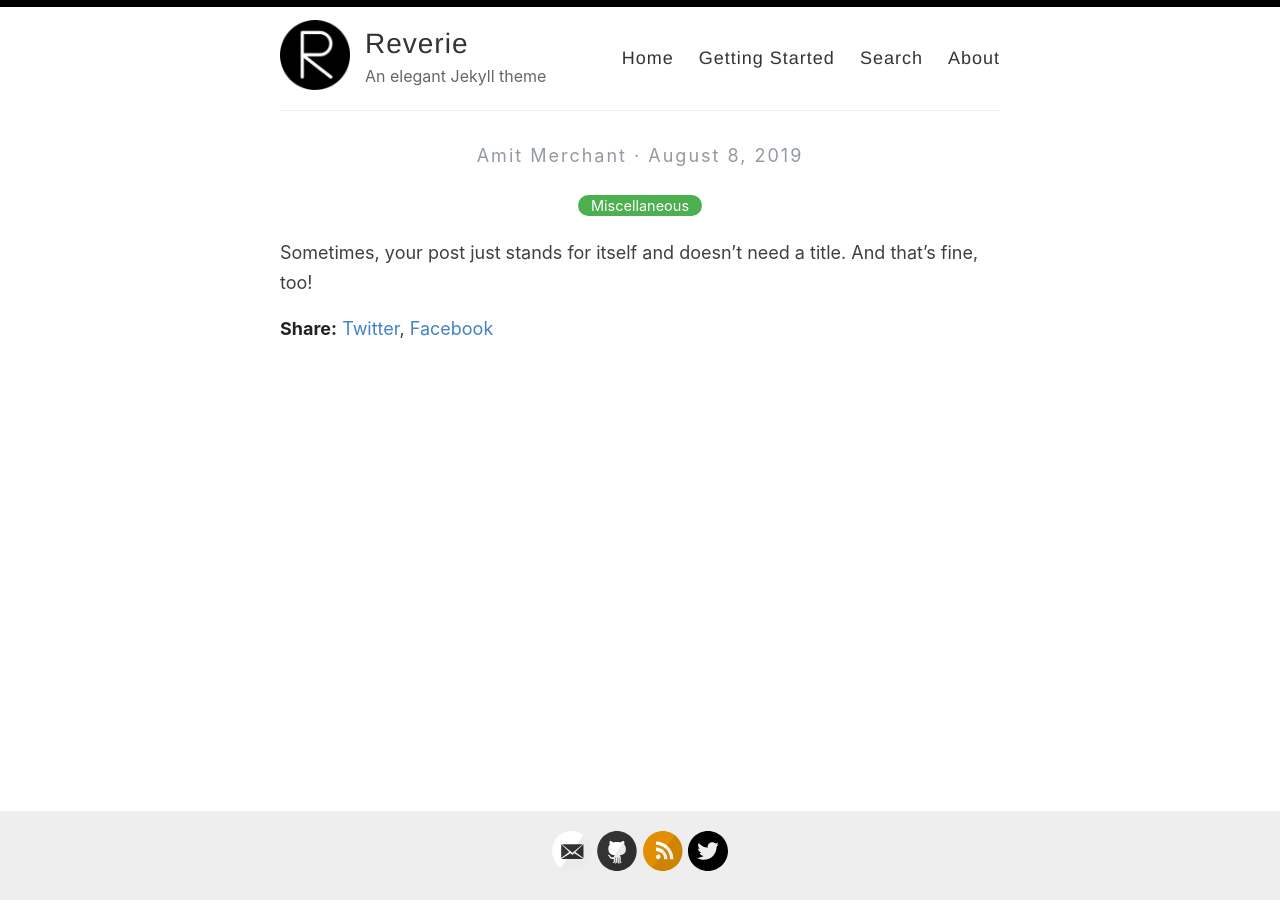
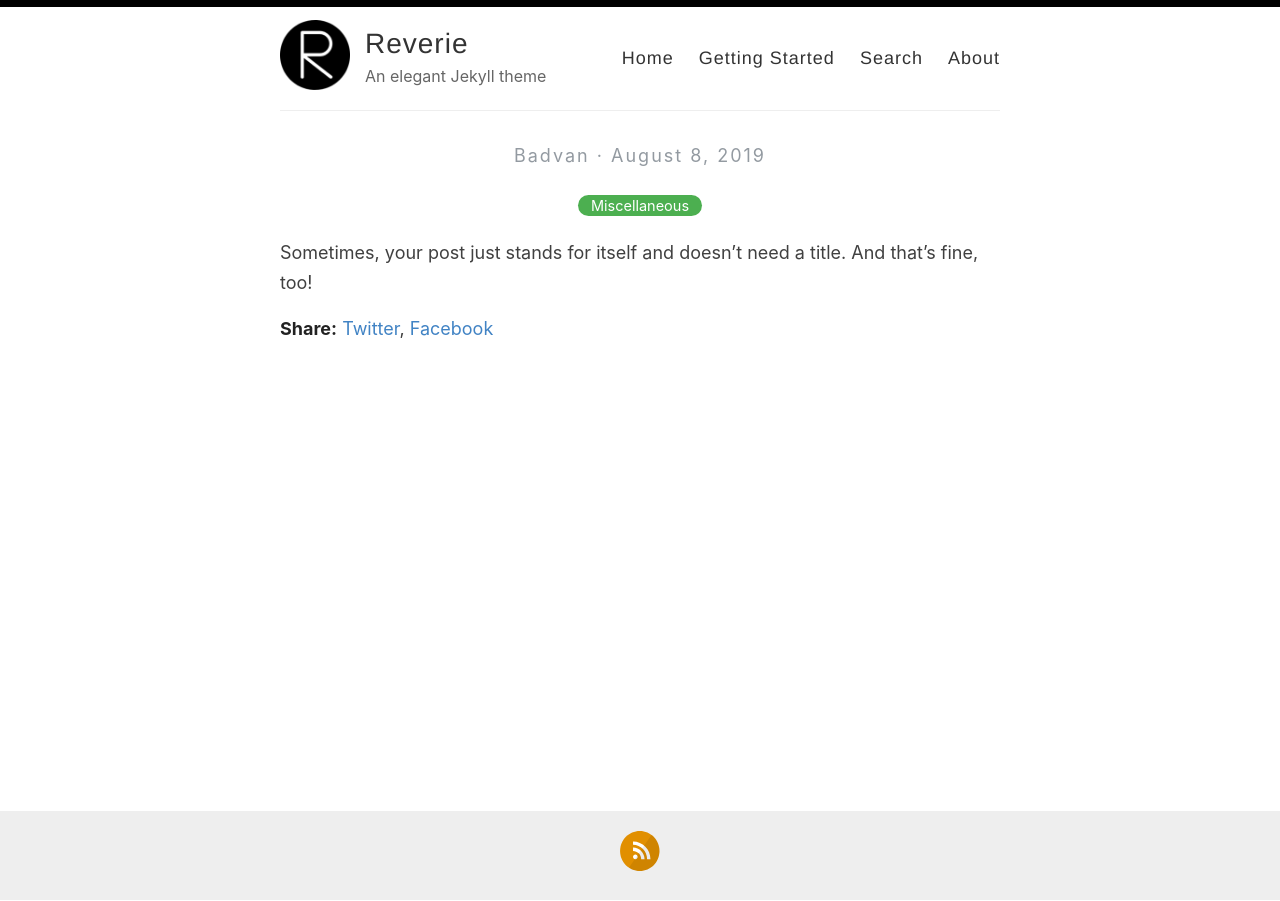
Before and after one commit to badvan/blog, a Jekyll site: the page built from _posts/2019-08-08-no-title-posts.md, in a window 1280 px wide. Built offline with Jekyll 4.4.1, drawn with Linux system fonts in a browser that asks for light colours.

Commit message:
Update _config.yml

```diff
--- a/_config.yml
+++ b/_config.yml
@@ -6,7 +6,7 @@
 name: Reverie
 
 # Name of the author
-author: Amit Merchant
+author: Badvan
 
 # Short bio or description (displayed in the header)
 description: An elegant Jekyll theme
@@ -21,15 +21,15 @@ avatar: /images/reverie.png
 # Includes an icon in the footer for each username you enter
 footer-links:
   dribbble:
-  email: amit.d.merchant@gmail.com
+  email: #amit.d.merchant@gmail.com
   facebook:
   flickr:
-  github: amitmerchant1990/reverie
+  github: #amitmerchant1990/reverie
   instagram:
   linkedin:
   pinterest:
   rss: rss
-  twitter: amit_merchant
+  twitter:
   stackoverflow:
   youtube: # channel/<your_long_string> or user/<user-name>
   googleplus: # anything in your profile username that comes after plus.google.com/
@@ -41,21 +41,21 @@ footer-links:
 disqus:
 
 # Enter your Google Analytics web tracking code (e.g. UA-2110908-2) to activate tracking
-google_analytics: UA-43339302-11
+google_analytics: #UA-43339302-11
 
 # For newer "GA4" analytics, use the following instead of the "UA" entry above
 #google_analytics_ga4: G-GABC1DEFG
 
 # Your website URL (e.g. http://amitmerchant1990.github.io or http://www.amitmerchant.com)
 # Used for Sitemap.xml and your RSS feed
-url: http://www.amitmerchant.com/reverie
-enforce_ssl: https://www.amitmerchant.com/reverie
+url: http://badvan.github.io
+enforce_ssl: https://badvan.github.io
 
 # If you're hosting your site at a Project repository on GitHub pages
 # (http://yourusername.github.io/repository-name)
 # and NOT your User repository (http://yourusername.github.io)
 # then add in the baseurl here, like this: "/repository-name"
-baseurl: "/reverie"
+baseurl: "/blog"
 
 #
 # !! You don't need to change any of the configuration flags below !!
@@ -64,7 +64,7 @@ baseurl: "/reverie"
 permalink: /:title/
 
 # The release of Jekyll Now that you're using
-version: v1.2.0
+version: v4.2.0
 
 # Jekyll 3 now only supports Kramdown for Markdown
 kramdown:
@@ -89,7 +89,7 @@ plugins:
 
 include: ['_pages']
 
-paginate: 6
+paginate: 10
 paginate_path: /page:num/
 
 # Exclude these files from your production _site
```
